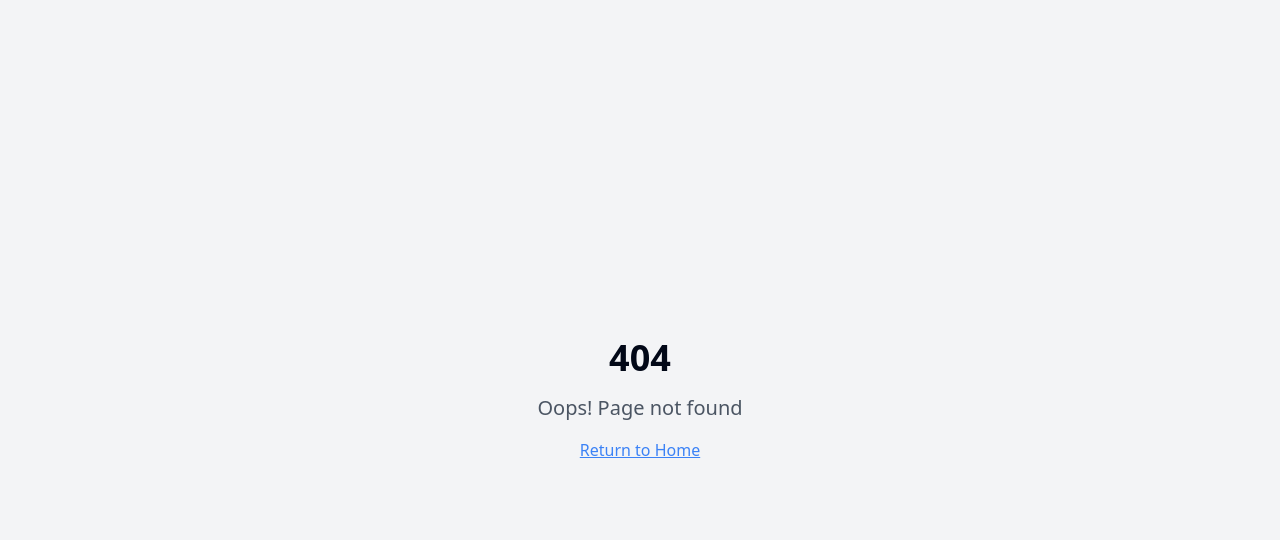
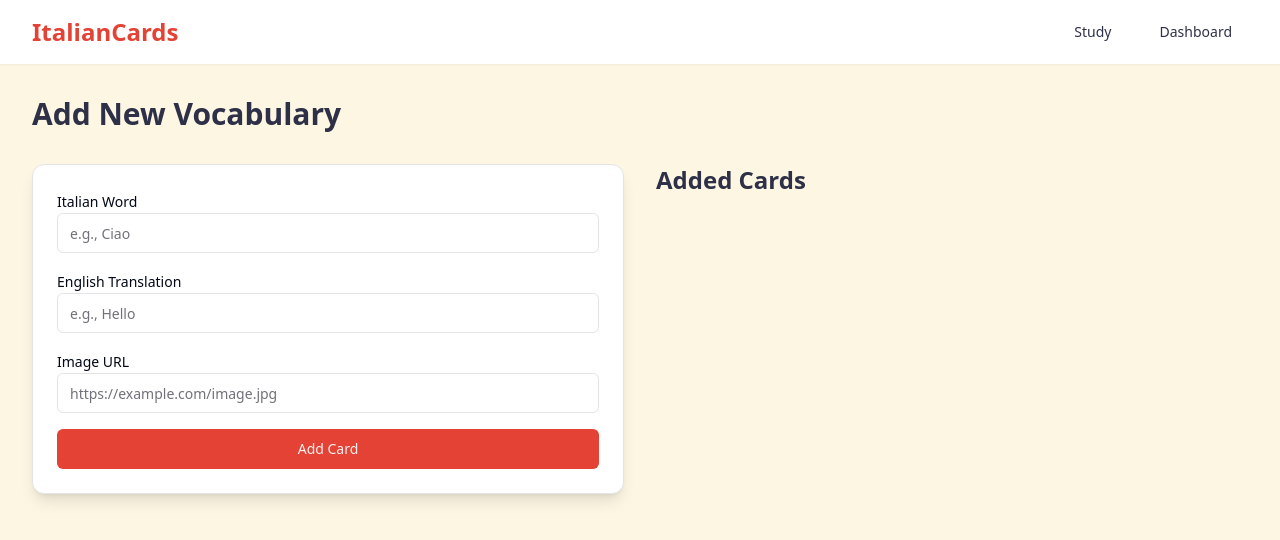
Before and after one commit to nr1webdevelopment/italiano-visual-sprint, a React (Vite) app: page /dashboard in a window 1280 px wide. Before the commit this address had no page. Shown: the top 540 px of the page. Built offline with nearby package versions, Linux system fonts and the light colour scheme.

Commit message:
feat: Implement flashcard app
Implement a flashcard app for learning Italian vocabulary.
The app should include Italian words, English meanings, and photos.
Add a dashboard for manual vocabulary input.

```diff
--- a/src/App.tsx
+++ b/src/App.tsx
@@ -1,9 +1,11 @@
+
 import { Toaster } from "@/components/ui/toaster";
 import { Toaster as Sonner } from "@/components/ui/sonner";
 import { TooltipProvider } from "@/components/ui/tooltip";
 import { QueryClient, QueryClientProvider } from "@tanstack/react-query";
 import { BrowserRouter, Routes, Route } from "react-router-dom";
 import Index from "./pages/Index";
+import Dashboard from "./pages/Dashboard";
 import NotFound from "./pages/NotFound";
 
 const queryClient = new QueryClient();
@@ -16,7 +18,7 @@ const App = () => (
       <BrowserRouter>
         <Routes>
           <Route path="/" element={<Index />} />
-          {/* ADD ALL CUSTOM ROUTES ABOVE THE CATCH-ALL "*" ROUTE */}
+          <Route path="/dashboard" element={<Dashboard />} />
           <Route path="*" element={<NotFound />} />
         </Routes>
       </BrowserRouter>
--- /dev/null
+++ b/src/components/AddCardForm.tsx
@@ -0,0 +1,66 @@
+
+import { useState } from "react";
+import { Button } from "@/components/ui/button";
+import { Input } from "@/components/ui/input";
+import { Label } from "@/components/ui/label";
+import { Card } from "@/components/ui/card";
+
+interface AddCardFormProps {
+  onAddCard: (card: { italian: string; english: string; imageUrl: string }) => void;
+}
+
+const AddCardForm = ({ onAddCard }: AddCardFormProps) => {
+  const [italian, setItalian] = useState("");
+  const [english, setEnglish] = useState("");
+  const [imageUrl, setImageUrl] = useState("");
+
+  const handleSubmit = (e: React.FormEvent) => {
+    e.preventDefault();
+    onAddCard({ italian, english, imageUrl });
+    setItalian("");
+    setEnglish("");
+    setImageUrl("");
+  };
+
+  return (
+    <Card className="p-6 bg-white rounded-xl shadow-lg">
+      <form onSubmit={handleSubmit} className="space-y-4">
+        <div>
+          <Label htmlFor="italian">Italian Word</Label>
+          <Input
+            id="italian"
+            value={italian}
+            onChange={(e) => setItalian(e.target.value)}
+            placeholder="e.g., Ciao"
+            required
+          />
+        </div>
+        <div>
+          <Label htmlFor="english">English Translation</Label>
+          <Input
+            id="english"
+            value={english}
+            onChange={(e) => setEnglish(e.target.value)}
+            placeholder="e.g., Hello"
+            required
+          />
+        </div>
+        <div>
+          <Label htmlFor="imageUrl">Image URL</Label>
+          <Input
+            id="imageUrl"
+            value={imageUrl}
+            onChange={(e) => setImageUrl(e.target.value)}
+            placeholder="https://example.com/image.jpg"
+            required
+          />
+        </div>
+        <Button type="submit" className="w-full bg-terracotta hover:bg-terracotta/90">
+          Add Card
+        </Button>
+      </form>
+    </Card>
+  );
+};
+
+export default AddCardForm;
--- /dev/null
+++ b/src/components/FlashCard.tsx
@@ -0,0 +1,33 @@
+
+import { useState } from "react";
+import { Card } from "@/components/ui/card";
+
+interface FlashCardProps {
+  italian: string;
+  english: string;
+  imageUrl: string;
+}
+
+const FlashCard = ({ italian, english, imageUrl }: FlashCardProps) => {
+  const [isFlipped, setIsFlipped] = useState(false);
+
+  return (
+    <div className="perspective-1000 w-full max-w-md cursor-pointer" onClick={() => setIsFlipped(!isFlipped)}>
+      <div className={`relative transition-transform duration-500 transform-style-preserve-3d ${isFlipped ? 'rotate-y-180' : ''}`}>
+        <Card className="w-full p-6 bg-white rounded-xl shadow-lg">
+          <div className={`${isFlipped ? 'opacity-0' : 'opacity-100'} transition-opacity duration-500`}>
+            <div className="w-full h-48 mb-4 overflow-hidden rounded-lg">
+              <img src={imageUrl} alt={italian} className="w-full h-full object-cover" />
+            </div>
+            <h2 className="text-3xl font-bold text-terracotta text-center mb-2">{italian}</h2>
+          </div>
+          <div className={`absolute inset-0 flex items-center justify-center rotate-y-180 backface-hidden ${isFlipped ? 'opacity-100' : 'opacity-0'} transition-opacity duration-500`}>
+            <p className="text-2xl text-charcoal text-center">{english}</p>
+          </div>
+        </Card>
+      </div>
+    </div>
+  );
+};
+
+export default FlashCard;
--- /dev/null
+++ b/src/components/Navbar.tsx
@@ -0,0 +1,37 @@
+
+import { Button } from "@/components/ui/button";
+import { useNavigate } from "react-router-dom";
+
+const Navbar = () => {
+  const navigate = useNavigate();
+
+  return (
+    <nav className="bg-white shadow-sm">
+      <div className="max-w-7xl mx-auto px-4 sm:px-6 lg:px-8">
+        <div className="flex justify-between h-16">
+          <div className="flex items-center">
+            <h1 className="text-2xl font-bold text-terracotta">ItalianCards</h1>
+          </div>
+          <div className="flex items-center space-x-4">
+            <Button
+              variant="ghost"
+              onClick={() => navigate("/")}
+              className="text-charcoal hover:text-terracotta"
+            >
+              Study
+            </Button>
+            <Button
+              variant="ghost"
+              onClick={() => navigate("/dashboard")}
+              className="text-charcoal hover:text-terracotta"
+            >
+              Dashboard
+            </Button>
+          </div>
+        </div>
+      </div>
+    </nav>
+  );
+};
+
+export default Navbar;
--- a/src/index.css
+++ b/src/index.css
@@ -1,3 +1,4 @@
+
 @tailwind base;
 @tailwind components;
 @tailwind utilities;
@@ -6,87 +7,24 @@
   :root {
     --background: 0 0% 100%;
     --foreground: 222.2 84% 4.9%;
-
     --card: 0 0% 100%;
     --card-foreground: 222.2 84% 4.9%;
-
     --popover: 0 0% 100%;
     --popover-foreground: 222.2 84% 4.9%;
-
-    --primary: 222.2 47.4% 11.2%;
-    --primary-foreground: 210 40% 98%;
-
-    --secondary: 210 40% 96.1%;
-    --secondary-foreground: 222.2 47.4% 11.2%;
-
-    --muted: 210 40% 96.1%;
-    --muted-foreground: 215.4 16.3% 46.9%;
-
-    --accent: 210 40% 96.1%;
-    --accent-foreground: 222.2 47.4% 11.2%;
-
+    --primary: 346 77% 49%;
+    --primary-foreground: 355 100% 97%;
+    --secondary: 240 4.8% 95.9%;
+    --secondary-foreground: 240 5.9% 10%;
+    --muted: 240 4.8% 95.9%;
+    --muted-foreground: 240 3.8% 46.1%;
+    --accent: 240 4.8% 95.9%;
+    --accent-foreground: 240 5.9% 10%;
     --destructive: 0 84.2% 60.2%;
-    --destructive-foreground: 210 40% 98%;
-
-    --border: 214.3 31.8% 91.4%;
-    --input: 214.3 31.8% 91.4%;
-    --ring: 222.2 84% 4.9%;
-
+    --destructive-foreground: 0 0% 98%;
+    --border: 240 5.9% 90%;
+    --input: 240 5.9% 90%;
+    --ring: 346 77% 49%;
     --radius: 0.5rem;
-
-    --sidebar-background: 0 0% 98%;
-
-    --sidebar-foreground: 240 5.3% 26.1%;
-
-    --sidebar-primary: 240 5.9% 10%;
-
-    --sidebar-primary-foreground: 0 0% 98%;
-
-    --sidebar-accent: 240 4.8% 95.9%;
-
-    --sidebar-accent-foreground: 240 5.9% 10%;
-
-    --sidebar-border: 220 13% 91%;
-
-    --sidebar-ring: 217.2 91.2% 59.8%;
-  }
-
-  .dark {
-    --background: 222.2 84% 4.9%;
-    --foreground: 210 40% 98%;
-
-    --card: 222.2 84% 4.9%;
-    --card-foreground: 210 40% 98%;
-
-    --popover: 222.2 84% 4.9%;
-    --popover-foreground: 210 40% 98%;
-
-    --primary: 210 40% 98%;
-    --primary-foreground: 222.2 47.4% 11.2%;
-
-    --secondary: 217.2 32.6% 17.5%;
-    --secondary-foreground: 210 40% 98%;
-
-    --muted: 217.2 32.6% 17.5%;
-    --muted-foreground: 215 20.2% 65.1%;
-
-    --accent: 217.2 32.6% 17.5%;
-    --accent-foreground: 210 40% 98%;
-
-    --destructive: 0 62.8% 30.6%;
-    --destructive-foreground: 210 40% 98%;
-
-    --border: 217.2 32.6% 17.5%;
-    --input: 217.2 32.6% 17.5%;
-    --ring: 212.7 26.8% 83.9%;
-    --sidebar-background: 240 5.9% 10%;
-    --sidebar-foreground: 240 4.8% 95.9%;
-    --sidebar-primary: 224.3 76.3% 48%;
-    --sidebar-primary-foreground: 0 0% 100%;
-    --sidebar-accent: 240 3.7% 15.9%;
-    --sidebar-accent-foreground: 240 4.8% 95.9%;
-    --sidebar-border: 240 3.7% 15.9%;
-    --sidebar-ring: 217.2 91.2% 59.8%;
   }
 }
 
@@ -94,8 +32,22 @@
   * {
     @apply border-border;
   }
-
   body {
     @apply bg-background text-foreground;
   }
 }
+
+@layer utilities {
+  .perspective-1000 {
+    perspective: 1000px;
+  }
+  .transform-style-preserve-3d {
+    transform-style: preserve-3d;
+  }
+  .backface-hidden {
+    backface-visibility: hidden;
+  }
+  .rotate-y-180 {
+    transform: rotateY(180deg);
+  }
+}
--- /dev/null
+++ b/src/pages/Dashboard.tsx
@@ -0,0 +1,41 @@
+
+import { useState } from "react";
+import AddCardForm from "@/components/AddCardForm";
+import { Card } from "@/components/ui/card";
+import Navbar from "@/components/Navbar";
+
+const Dashboard = () => {
+  const [cards, setCards] = useState<Array<{ italian: string; english: string; imageUrl: string }>>([]);
+
+  const handleAddCard = (newCard: { italian: string; english: string; imageUrl: string }) => {
+    setCards([...cards, newCard]);
+  };
+
+  return (
+    <div className="min-h-screen bg-cream">
+      <Navbar />
+      <div className="max-w-7xl mx-auto px-4 sm:px-6 lg:px-8 py-8">
+        <h1 className="text-3xl font-bold text-charcoal mb-8">Add New Vocabulary</h1>
+        <div className="grid grid-cols-1 md:grid-cols-2 gap-8">
+          <AddCardForm onAddCard={handleAddCard} />
+          <div className="space-y-4">
+            <h2 className="text-2xl font-bold text-charcoal mb-4">Added Cards</h2>
+            {cards.map((card, index) => (
+              <Card key={index} className="p-4 bg-white">
+                <div className="flex items-center space-x-4">
+                  <img src={card.imageUrl} alt={card.italian} className="w-16 h-16 object-cover rounded" />
+                  <div>
+                    <p className="font-bold text-terracotta">{card.italian}</p>
+                    <p className="text-charcoal">{card.english}</p>
+                  </div>
+                </div>
+              </Card>
+            ))}
+          </div>
+        </div>
+      </div>
+    </div>
+  );
+};
+
+export default Dashboard;
--- a/src/pages/Index.tsx
+++ b/src/pages/Index.tsx
@@ -1,11 +1,46 @@
-// Update this page (the content is just a fallback if you fail to update the page)
+
+import { useState } from "react";
+import FlashCard from "@/components/FlashCard";
+import Navbar from "@/components/Navbar";
 
 const Index = () => {
+  // Example cards - in a real app, this would come from a database
+  const [currentCardIndex, setCurrentCardIndex] = useState(0);
+  const cards = [
+    {
+      italian: "Ciao",
+      english: "Hello",
+      imageUrl: "https://images.unsplash.com/photo-1582562124811-c09040d0a901",
+    },
+    {
+      italian: "Gatto",
+      english: "Cat",
+      imageUrl: "https://images.unsplash.com/photo-1582562124811-c09040d0a901",
+    },
+    {
+      italian: "Cibo",
+      english: "Food",
+      imageUrl: "https://images.unsplash.com/photo-1618160702438-9b02ab6515c9",
+    },
+  ];
+
+  const nextCard = () => {
+    setCurrentCardIndex((prev) => (prev + 1) % cards.length);
+  };
+
   return (
-    <div className="min-h-screen flex items-center justify-center bg-gray-100">
-      <div className="text-center">
-        <h1 className="text-4xl font-bold mb-4">Welcome to Your Blank App</h1>
-        <p className="text-xl text-gray-600">Start building your amazing project here!</p>
+    <div className="min-h-screen bg-cream">
+      <Navbar />
+      <div className="max-w-7xl mx-auto px-4 sm:px-6 lg:px-8 py-8">
+        <div className="flex flex-col items-center justify-center space-y-8">
+          <h1 className="text-3xl font-bold text-charcoal">Study Italian Vocabulary</h1>
+          <div className="w-full max-w-md">
+            <FlashCard {...cards[currentCardIndex]} />
+          </div>
+          <Button onClick={nextCard} className="bg-terracotta hover:bg-terracotta/90">
+            Next Card
+          </Button>
+        </div>
       </div>
     </div>
   );
--- a/tailwind.config.ts
+++ b/tailwind.config.ts
@@ -12,45 +12,50 @@ export default {
   theme: {
     container: {
       center: true,
-			padding: '2rem',
+      padding: "2rem",
       screens: {
-				'2xl': '1400px'
-			}
+        "2xl": "1400px",
+      },
     },
     extend: {
       colors: {
-				border: 'hsl(var(--border))',
-				input: 'hsl(var(--input))',
-				ring: 'hsl(var(--ring))',
-				background: 'hsl(var(--background))',
-				foreground: 'hsl(var(--foreground))',
+        terracotta: "#E34234",
+        olive: "#4A5D4C",
+        cream: "#FDF6E3",
+        charcoal: "#2D3047",
+        sage: "#7C9082",
+        border: "hsl(var(--border))",
+        input: "hsl(var(--input))",
+        ring: "hsl(var(--ring))",
+        background: "hsl(var(--background))",
+        foreground: "hsl(var(--foreground))",
         primary: {
-					DEFAULT: 'hsl(var(--primary))',
-					foreground: 'hsl(var(--primary-foreground))'
+          DEFAULT: "hsl(var(--primary))",
+          foreground: "hsl(var(--primary-foreground))",
         },
         secondary: {
-					DEFAULT: 'hsl(var(--secondary))',
-					foreground: 'hsl(var(--secondary-foreground))'
+          DEFAULT: "hsl(var(--secondary))",
+          foreground: "hsl(var(--secondary-foreground))",
         },
         destructive: {
-					DEFAULT: 'hsl(var(--destructive))',
-					foreground: 'hsl(var(--destructive-foreground))'
+          DEFAULT: "hsl(var(--destructive))",
+          foreground: "hsl(var(--destructive-foreground))",
         },
         muted: {
-					DEFAULT: 'hsl(var(--muted))',
-					foreground: 'hsl(var(--muted-foreground))'
+          DEFAULT: "hsl(var(--muted))",
+          foreground: "hsl(var(--muted-foreground))",
         },
         accent: {
-					DEFAULT: 'hsl(var(--accent))',
-					foreground: 'hsl(var(--accent-foreground))'
+          DEFAULT: "hsl(var(--accent))",
+          foreground: "hsl(var(--accent-foreground))",
         },
         popover: {
-					DEFAULT: 'hsl(var(--popover))',
-					foreground: 'hsl(var(--popover-foreground))'
+          DEFAULT: "hsl(var(--popover))",
+          foreground: "hsl(var(--popover-foreground))",
         },
         card: {
-					DEFAULT: 'hsl(var(--card))',
-					foreground: 'hsl(var(--card-foreground))'
+          DEFAULT: "hsl(var(--card))",
+          foreground: "hsl(var(--card-foreground))",
         },
 				sidebar: {
 					DEFAULT: 'hsl(var(--sidebar-background))',
@@ -64,33 +69,33 @@ export default {
 				}
       },
       borderRadius: {
-				lg: 'var(--radius)',
-				md: 'calc(var(--radius) - 2px)',
-				sm: 'calc(var(--radius) - 4px)'
+        lg: "var(--radius)",
+        md: "calc(var(--radius) - 2px)",
+        sm: "calc(var(--radius) - 4px)",
       },
       keyframes: {
-				'accordion-down': {
+        "accordion-down": {
           from: {
-						height: '0'
+            height: "0",
           },
           to: {
-						height: 'var(--radix-accordion-content-height)'
-					}
+            height: "var(--radix-accordion-content-height)",
           },
-				'accordion-up': {
+        },
+        "accordion-up": {
           from: {
-						height: 'var(--radix-accordion-content-height)'
+            height: "var(--radix-accordion-content-height)",
           },
           to: {
-						height: '0'
-					}
-				}
+            height: "0",
+          },
+        },
       },
       animation: {
-				'accordion-down': 'accordion-down 0.2s ease-out',
-				'accordion-up': 'accordion-up 0.2s ease-out'
-			}
-		}
+        "accordion-down": "accordion-down 0.2s ease-out",
+        "accordion-up": "accordion-up 0.2s ease-out",
+      },
+    },
   },
   plugins: [require("tailwindcss-animate")],
 } satisfies Config;
```
Lines whose indentation alone changed are shown as unchanged.
